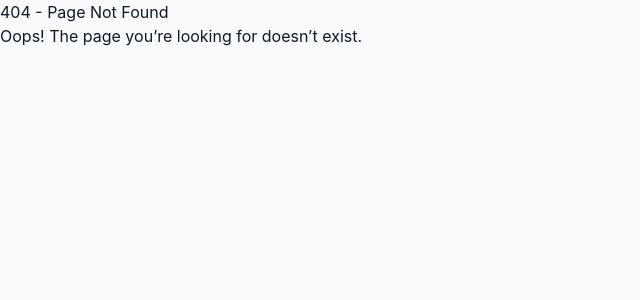
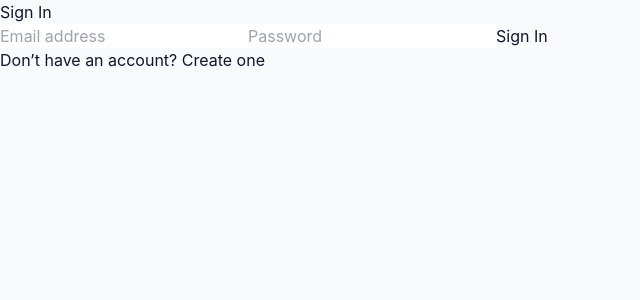
Before and after one commit to Lightcomputerstechnology/WishhoffRichies, a Next.js app: page /login in a window 1280 px wide. Before the commit this address had no page. Shown: the top 300 px of the page, without its empty margins (0-640 px from the left). Built offline with nearby package versions, Linux system fonts and the light colour scheme.

Commit message:
Create login.js

```diff
--- /dev/null
+++ b/pages/login.js
@@ -0,0 +1,59 @@
+import { useState } from 'react'
+import { useRouter } from 'next/router'
+import { supabase } from '../utils/supabaseClient'
+
+export default function Login() {
+  const router = useRouter()
+  const [email, setEmail] = useState('')
+  const [password, setPassword] = useState('')
+  const [loading, setLoading] = useState(false)
+  const [error, setError] = useState(null)
+
+  const handleLogin = async (e) => {
+    e.preventDefault()
+    setLoading(true)
+    setError(null)
+
+    const { data, error } = await supabase.auth.signInWithPassword({
+      email,
+      password,
+    })
+
+    setLoading(false)
+
+    if (error) {
+      setError(error.message)
+    } else {
+      router.push('/explore')
+    }
+  }
+
+  return (
+    <div className="auth-container">
+      <h2>Sign In</h2>
+      <form onSubmit={handleLogin}>
+        <input
+          type="email"
+          placeholder="Email address"
+          value={email}
+          onChange={(e) => setEmail(e.target.value)}
+          required
+        />
+        <input
+          type="password"
+          placeholder="Password"
+          value={password}
+          onChange={(e) => setPassword(e.target.value)}
+          required
+        />
+        <button type="submit" disabled={loading}>
+          {loading ? 'Signing in...' : 'Sign In'}
+        </button>
+      </form>
+      {error && <p className="error">{error}</p>}
+      <p>
+        Don’t have an account? <a href="/signup">Create one</a>
+      </p>
+    </div>
+  )
+}
```
